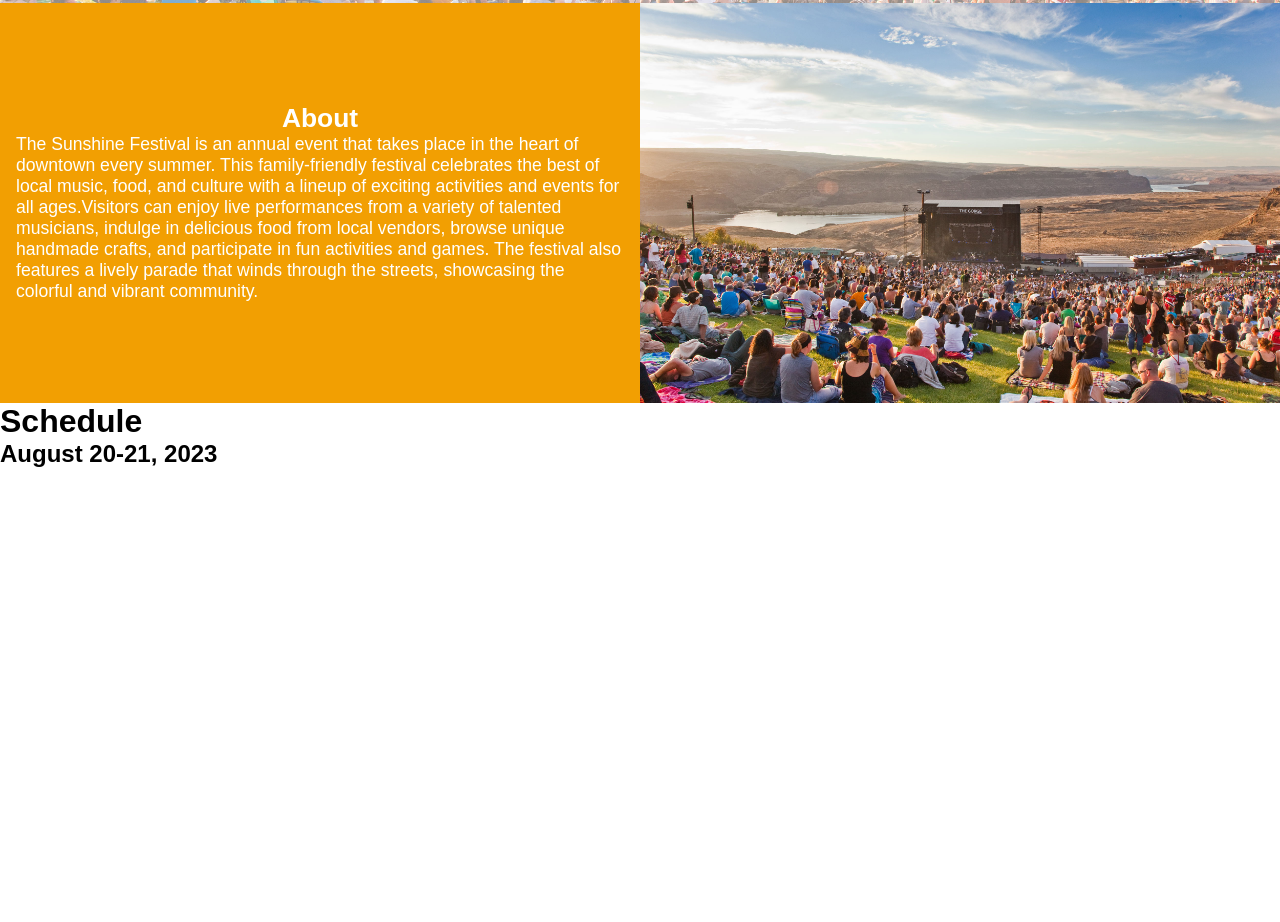
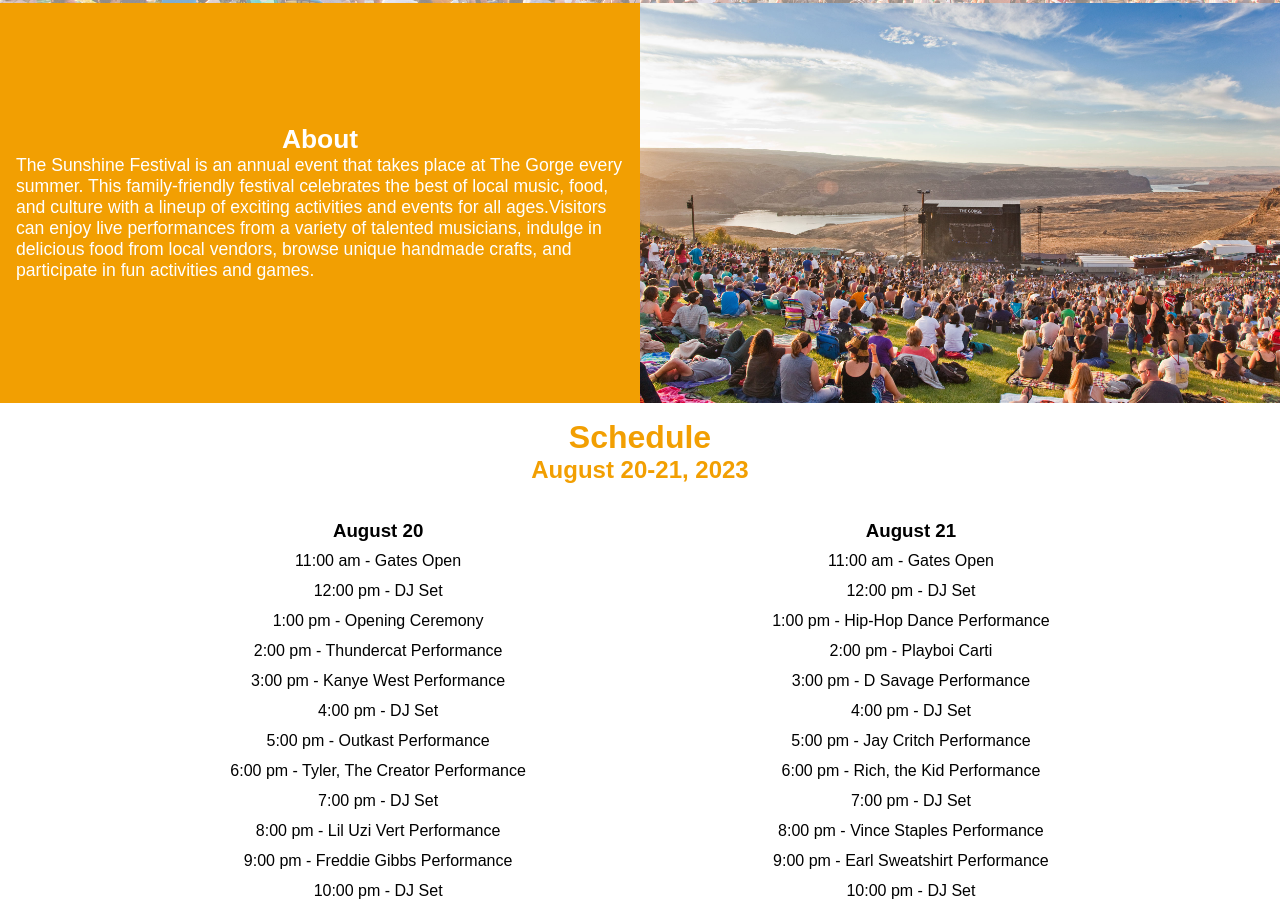
Before and after one commit to GDES-Web/final-project-carson, a website built with Parcel: page index.html in a window 1280 px wide. Shown: the part 527-1449 px from the top of the page. Before the commit the page ends 995 px from the top, so only its background shows below. Built offline with nearby package versions, Linux system fonts and the light colour scheme; a web font is replaced by a local one.

Commit message:
sched done

```diff
--- a/index.html
+++ b/index.html
@@ -45,7 +45,7 @@
     <div class="section-content">
       <div class="content">
         <h2>About</h2>
-        <p>The Sunshine Festival is an annual event that takes place in the heart of downtown every summer. This family-friendly festival celebrates the best of local music, food, and culture with a lineup of exciting activities and events for all ages.Visitors can enjoy live performances from a variety of talented musicians, indulge in delicious food from local vendors, browse unique handmade crafts, and participate in fun activities and games. The festival also features a lively parade that winds through the streets, showcasing the colorful and vibrant community.</p>
+        <p>The Sunshine Festival is an annual event that takes place at The Gorge every summer. This family-friendly festival celebrates the best of local music, food, and culture with a lineup of exciting activities and events for all ages.Visitors can enjoy live performances from a variety of talented musicians, indulge in delicious food from local vendors, browse unique handmade crafts, and participate in fun activities and games.</p>
       </div>
       <div class="img-right">
         <img src="./images/gorge.jpeg" alt="">
@@ -53,12 +53,47 @@
     </div>
   </section>
 
-  <div class="schedule">
+  <!-- Schedule -->
+  <div class="schedule" aria-label="Event Schedule">
     <ul>
       <li><h1>Schedule</h1></li>
       <li><h2>August 20-21, 2023</h2></li>
     </ul>
   </div>
+  <div class="schedule-days">
+    <ul>
+      <li><h3>August 20</h3></li>
+      <li>11:00 am - Gates Open</li>
+      <li>12:00 pm - DJ Set</li>
+      <li>1:00 pm - Opening Ceremony</li>
+      <li>2:00 pm - Thundercat Performance</li>
+      <li>3:00 pm - Kanye West Performance</li>
+      <li>4:00 pm - DJ Set</li>
+      <li>5:00 pm - Outkast Performance</li>
+      <li>6:00 pm - Tyler, The Creator Performance</li>
+      <li>7:00 pm - DJ Set</li>
+      <li>8:00 pm - Lil Uzi Vert Performance</li>
+      <li>9:00 pm - Freddie Gibbs Performance</li>
+      <li>10:00 pm - DJ Set</li>
+    </ul>
+    <ul>
+      <li><h3>August 21</h3></li>
+      <li>11:00 am - Gates Open</li>
+      <li>12:00 pm - DJ Set</li>
+      <li>1:00 pm - Hip-Hop Dance Performance</li>
+      <li>2:00 pm - Playboi Carti</li>
+      <li>3:00 pm - D Savage Performance</li>
+      <li>4:00 pm - DJ Set</li>
+      <li>5:00 pm - Jay Critch Performance</li>
+      <li>6:00 pm - Rich, the Kid Performance</li>
+      <li>7:00 pm - DJ Set</li>
+      <li>8:00 pm - Vince Staples Performance</li>
+      <li>9:00 pm - Earl Sweatshirt Performance</li>
+      <li>10:00 pm - DJ Set</li>
+    </ul>
+  </div>
+
+
 </body>
 <script src="ham.js"></script>
 <script src="https://kit.fontawesome.com/8ccbeb36fe.js" crossorigin="anonymous"></script>
--- a/src/scss/base/_variables.scss
+++ b/src/scss/base/_variables.scss
@@ -7,7 +7,7 @@
 
 
 /* colors */
-$primary-color: #3a3153;
+$primary-color: #F29F02;
 $white: #FFFDFA;
 
 /* Links */
--- /dev/null
+++ b/src/scss/components/_schedule.scss
@@ -0,0 +1,30 @@
+.schedule {
+    display: flex;
+    justify-content: center;
+    text-align: center;
+
+    ul {
+        color: #F29F02;
+    }
+
+    padding: 1rem;
+}
+
+/* Side by Side List */
+.schedule-days{
+    display: flex;
+    justify-content: space-evenly;
+    text-align: center;
+
+    ul {
+        line-height: 30px;
+        padding: 1rem;
+    }
+}
+
+@media screen and (max-width: 768px) {
+    .schedule-days {
+        flex-direction: column;
+        line-height: 20px;
+    }
+}
--- a/src/scss/style.scss
+++ b/src/scss/style.scss
@@ -10,6 +10,7 @@
 @import './components/footer';
 @import './components/blockquote';
 @import './components/section';
+@import './components/schedule';
 
 
 *,
```
Also changed, not shown: assets/css/style.css, dist/index.html, 3 other files.
